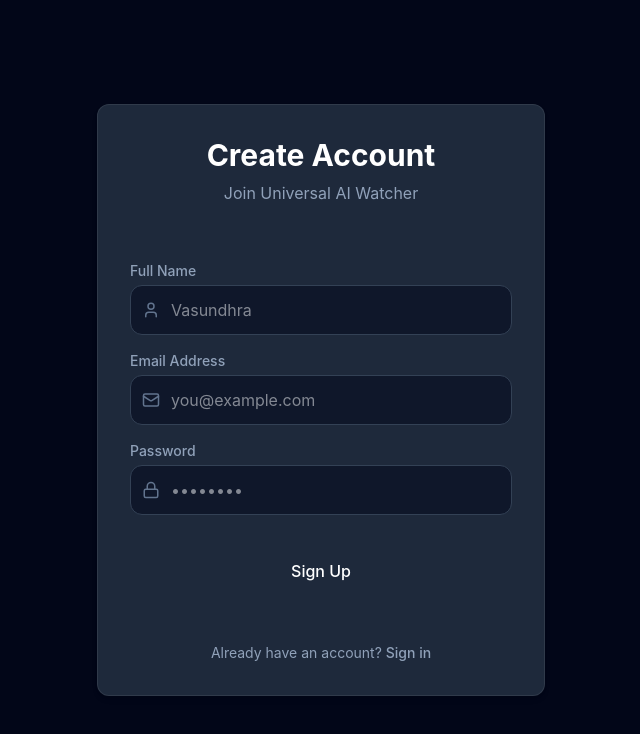
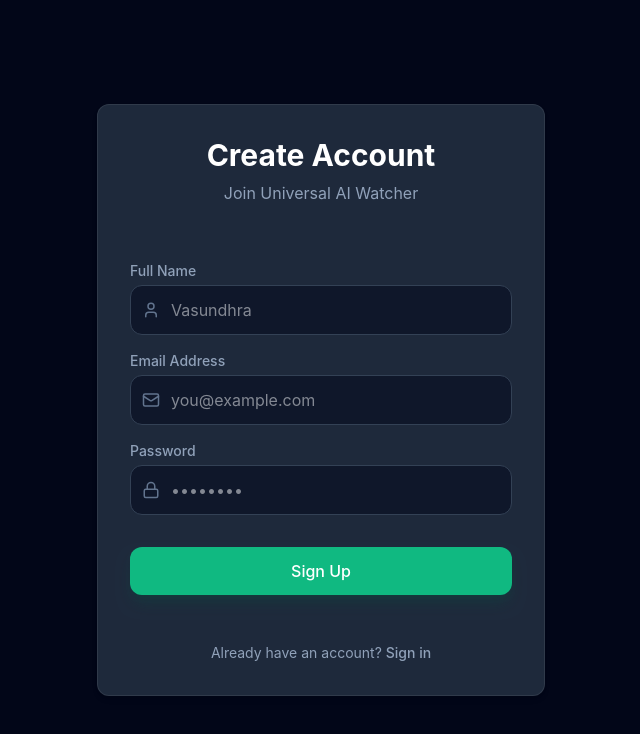
Before and after one commit to Vasundhra-06/web-monitoring-project, a React (Vite) app: page /register in a window 1280 px wide. Shown: the top 734 px of the page, without its empty margins (319-959 px from the left). Built offline with nearby package versions, Linux system fonts and the light colour scheme; no server answers.

Commit message:
Enhance Sign Up button UI styling with vibrant btn-success emerald theme

```diff
--- a/src/index.css
+++ b/src/index.css
@@ -132,6 +132,14 @@ button {
   background-color: var(--color-primary-hover);
 }
 
+.btn-success {
+  background-color: var(--color-success) !important;
+  color: white !important;
+}
+.btn-success:hover {
+  background-color: #059669 !important;
+}
+
 .btn-secondary {
   background-color: transparent;
   border: 1px solid var(--color-border);
--- a/src/pages/Register.tsx
+++ b/src/pages/Register.tsx
@@ -98,7 +98,7 @@ const Register: React.FC = () => {
             </div>
           </div>
 
-          <button type="submit" disabled={loading} className="btn bg-emerald-600 hover:bg-emerald-700 text-white w-full justify-center py-3 mt-4 transition-colors flex items-center gap-2">
+          <button type="submit" disabled={loading} className="btn btn-success w-full justify-center py-3 mt-4 text-white font-semibold shadow-lg shadow-emerald-900/30 hover:shadow-emerald-900/50 transition-all flex items-center gap-2">
             {loading ? (
               <>
                 <div className="w-4 h-4 border-2 border-white/30 border-t-white rounded-full animate-spin" />
```
